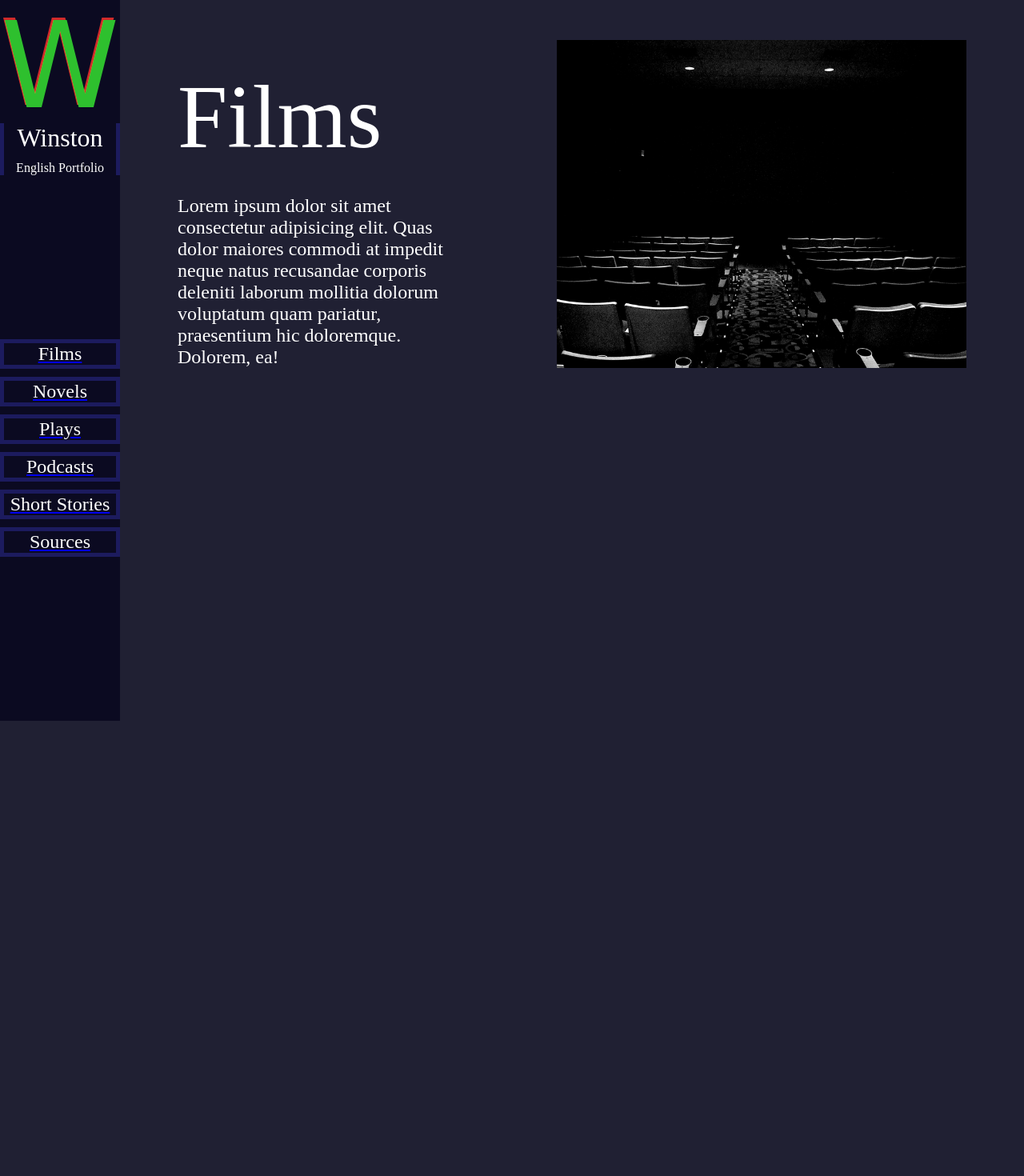
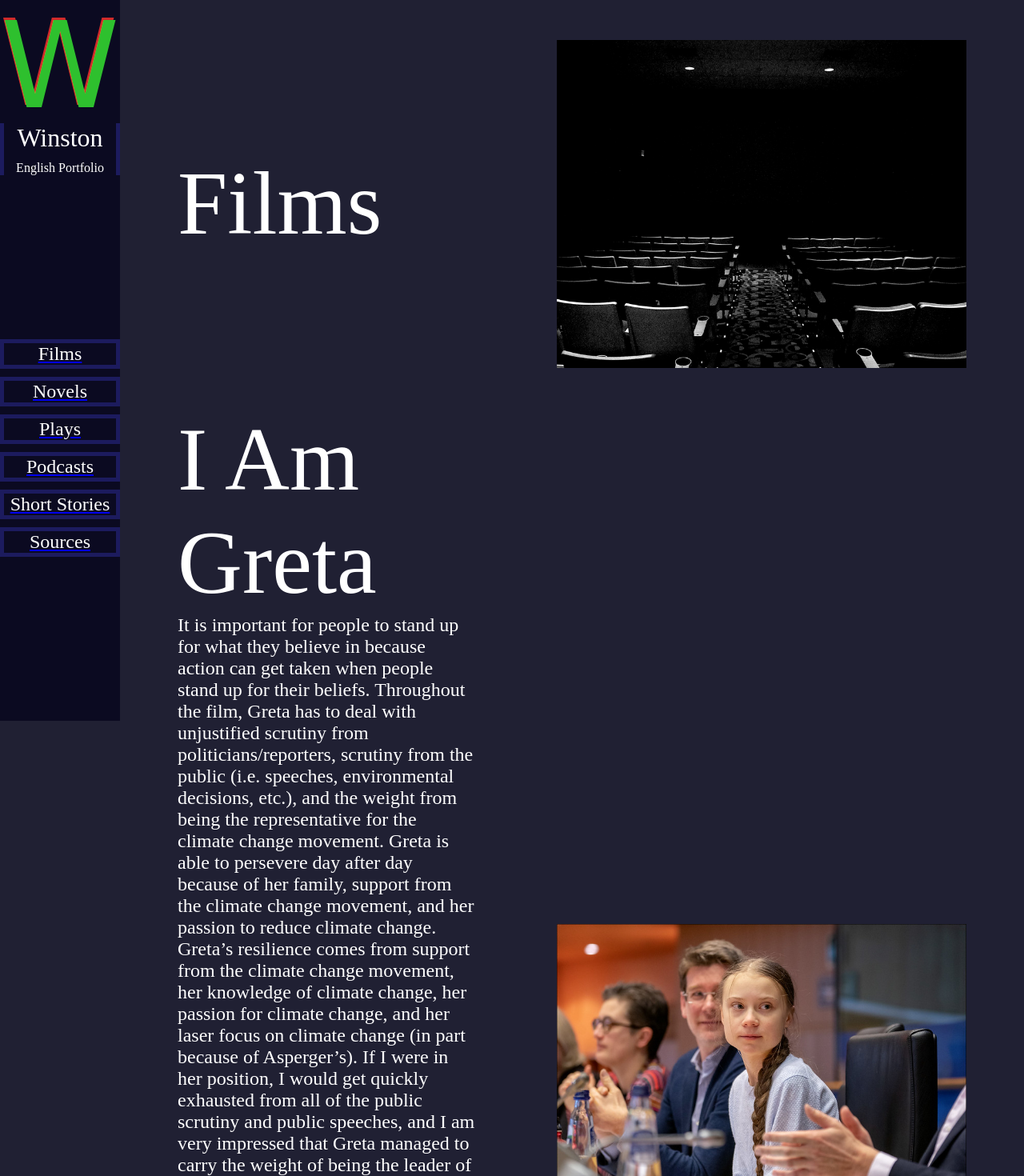
Before and after one commit to Winswins22/English-Portfolio, a React (Create React App) app: page /films in a window 1280 px wide. Shown: the top 1470 px of the page at 80% size. Before the commit the page ends 800 px from the top, so only its background shows below. Built offline with nearby package versions, Linux system fonts and the light colour scheme.

Commit message:
add paragraph for 'I Am Greta' + add pics

```diff
--- a/src/components/InfoSection/InfoSectionElems.jsx
+++ b/src/components/InfoSection/InfoSectionElems.jsx
@@ -32,6 +32,7 @@ export const ItemWrapper = styled.div`
 // horizontal flexbox, unless mobile, then vertical
 export const InfoSectionWrapper = styled.div`
   display: flex;
+  justify-content: space-between;
 
   @media screen and (min-width: 960px){
     margin-top: 50px;
--- a/src/pages/FilmsPage/Data.jsx
+++ b/src/pages/FilmsPage/Data.jsx
@@ -1,9 +1,14 @@
 import Movie from '../../images/movie.jpg'
+import Greta from '../../images/greta.jpg'
 
 export const sectionData = [
   {
     title: "Films",
     img: Movie,
-    description: "Lorem ipsum dolor sit amet consectetur adipisicing elit. Quas dolor maiores commodi at impedit neque natus recusandae corporis deleniti laborum mollitia dolorum voluptatum quam pariatur, praesentium hic doloremque. Dolorem, ea!",
+  },
+  {
+    title: "I Am Greta",
+    description: "It is important for people to stand up for what they believe in because action can get taken when people stand up for their beliefs. Throughout the film, Greta has to deal with unjustified scrutiny from politicians/reporters, scrutiny from the public (i.e. speeches, environmental decisions, etc.), and the weight from being the representative for the climate change movement. Greta is able to persevere day after day because of her family, support from the climate change movement, and her passion to reduce climate change. Greta’s resilience comes from support from the climate change movement, her knowledge of climate change, her passion for climate change, and her laser focus on climate change (in part because of Asperger’s). If I were in her position, I would get quickly exhausted from all of the public scrutiny and public speeches, and I am very impressed that Greta managed to carry the weight of being the leader of the climate change movement.",
+    img: Greta,
   }
 ]
--- a/src/pages/HomePage/Data.jsx
+++ b/src/pages/HomePage/Data.jsx
@@ -1,5 +1,7 @@
 import Face from '../../images/face.jpg'
 import Coding from '../../images/coding.PNG'
+import Stardew from '../../images/sdv.png'
+
 import {Text, NewLine} from '../../components/InfoSection/InfoSectionElems'
 
 export const sectionData = [
@@ -10,11 +12,12 @@ export const sectionData = [
   },
   {
     title: "Hobbies",
-    description: <><Text>In my free time, I enjoy programming and playing games.</Text><NewLine></NewLine><Text>This month, I have been programming a lot in React. I have spent a lot of time trying to create a modern, mobile-friendly, and responsive website. One such website it the one you are currently viewing, and another can be found here:</Text> <Text> <a href="https://bethune-computer-science-club.github.io/club-website/">https://bethune-computer-science-club.github.io/club-website/</a> <NewLine></NewLine> </Text><Text>I have also spent a couple of years on competitive programming, where you try to solve coding challenges in a very short amount of time.</Text></>,
+    description: <><Text>In my free time, I enjoy programming and playing games.</Text><NewLine></NewLine><Text>This month, I have been programming a lot in React. I have spent a lot of time trying to create a modern, mobile-friendly, and responsive website. One such website it the one you are currently viewing (source code <a href="https://github.com/Winswins22/English-Portfolio">here</a>), and another website can be found here:</Text> <Text> <a href="https://bethune-computer-science-club.github.io/club-website/">https://bethune-computer-science-club.github.io/club-website/</a> <NewLine></NewLine> </Text><Text>I have also spent a couple of years on competitive programming, where you try to solve coding challenges in a very short amount of time.</Text></>,
     img: Coding,
   },
   {
     description: "Recently, I have been playing a lot of Stardew Valley. It is a very relaxing farming game, with some strategy and skill behind it. You can also play with other people!",
+    img: Stardew,
   },
 
 ]
--- a/src/pages/SourcesPage/Data.jsx
+++ b/src/pages/SourcesPage/Data.jsx
@@ -3,6 +3,8 @@ import Books from '../../images/books.jpg'
 import Plays from '../../images/plays.jpg'
 import Microphone from '../../images/microphone.jpg'
 import Book from '../../images/book.jpg'
+import Stardew from '../../images/sdv.png'
+import Greta from '../../images/greta.jpg'
 
 import {Text} from '../../components/InfoSection/InfoSectionElems'
 
@@ -31,4 +33,12 @@ export const sectionData = [
     description: <Text>Open book by Honou at <a href="https://www.flickr.com/photos/9186550@N08/2936937247">https://www.flickr.com/photos/9186550@N08/2936937247</a></Text>,
     img: Book,
   },
+  {
+    description: <Text>Stardew Valley picture at <a href="https://stardewvalleywiki.com/Stardew_Valley_Wiki">https://stardewvalleywiki.com/Stardew_Valley_Wiki</a></Text>,
+    img: Stardew,
+  },
+  {
+    description: <Text>Greta Thunberg urges MEPs to show climate leadership by European Parliament at <a href="https://www.flickr.com/photos/36612355@N08/49617793533">https://www.flickr.com/photos/36612355@N08/49617793533</a></Text>,
+    img: Greta,
+  },
 ]
```
Also changed, not shown: src/images/greta.jpg (added), src/images/sdv.png (added).
